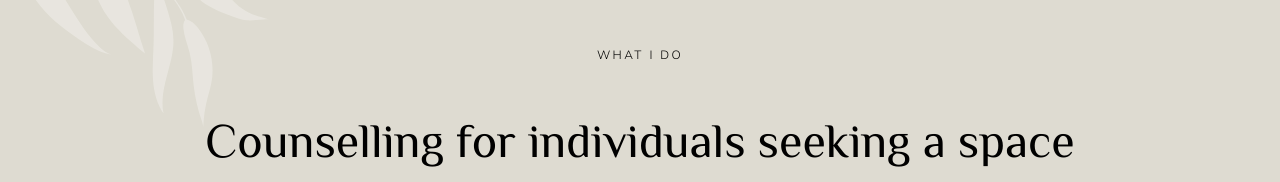
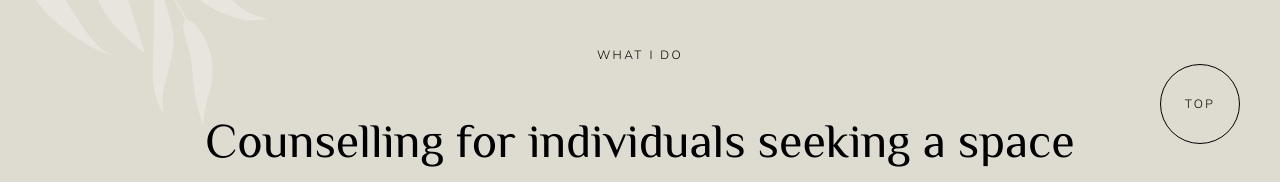
Before and after one commit to HadaRaion/amanda-de-waal-therapy, a Next.js app: page / in a window 1280 px wide. Shown: the part 616-798 px from the top of the page. Built offline with nearby package versions, Linux system fonts and the light colour scheme.

Commit message:
Add scroll to top button

```diff
--- a/components/Footer.tsx
+++ b/components/Footer.tsx
@@ -1,5 +1,6 @@
 import Image from 'next/image';
 import Container from './Container';
+import ScrollToTopBtn from './ScrollToTopBtn';
 
 const contactInfo = [
 	{ label: 'phone', href: 'tel:+15874104183', value: '+1 587 410 4183' },
@@ -84,6 +85,7 @@ export default function Footer() {
 			<p className="border-t border-black text-center text-sm py-6">
 				AMANDA DE WAAL THERAPY © 2023. All Rights Reserved.
 			</p>
+			<ScrollToTopBtn />
 		</footer>
 	);
 }
--- /dev/null
+++ b/components/ScrollToTopBtn.tsx
@@ -0,0 +1,47 @@
+'use client';
+
+import {
+	Variants,
+	useAnimationControls,
+	useScroll,
+	motion,
+} from 'framer-motion';
+import { useState, useEffect } from 'react';
+
+const ScrollToTopContainerVariants: Variants = {
+	hide: { opacity: 0 },
+	show: { opacity: 1 },
+};
+
+export default function ScrollToTopBtn() {
+	const { scrollYProgress } = useScroll();
+	const controls = useAnimationControls();
+
+	useEffect(() => {
+		return scrollYProgress.on('change', latestValue => {
+			if (latestValue > 0.1) {
+				controls.start('show');
+			} else {
+				controls.start('hide');
+			}
+		});
+	}, [scrollYProgress, controls]);
+
+	const isBrowser = () => typeof window !== 'undefined';
+
+	const scrollToTop = () => {
+		if (!isBrowser) return;
+		window.scrollTo({ top: 0, behavior: 'smooth' });
+	};
+
+	return (
+		<motion.button
+			className="fixed bottom-10 right-10 w-20 h-20 rounded-full border bg-primary link"
+			variants={ScrollToTopContainerVariants}
+			initial="hide"
+			animate={controls}
+			onClick={scrollToTop}>
+			TOP
+		</motion.button>
+	);
+}
```
